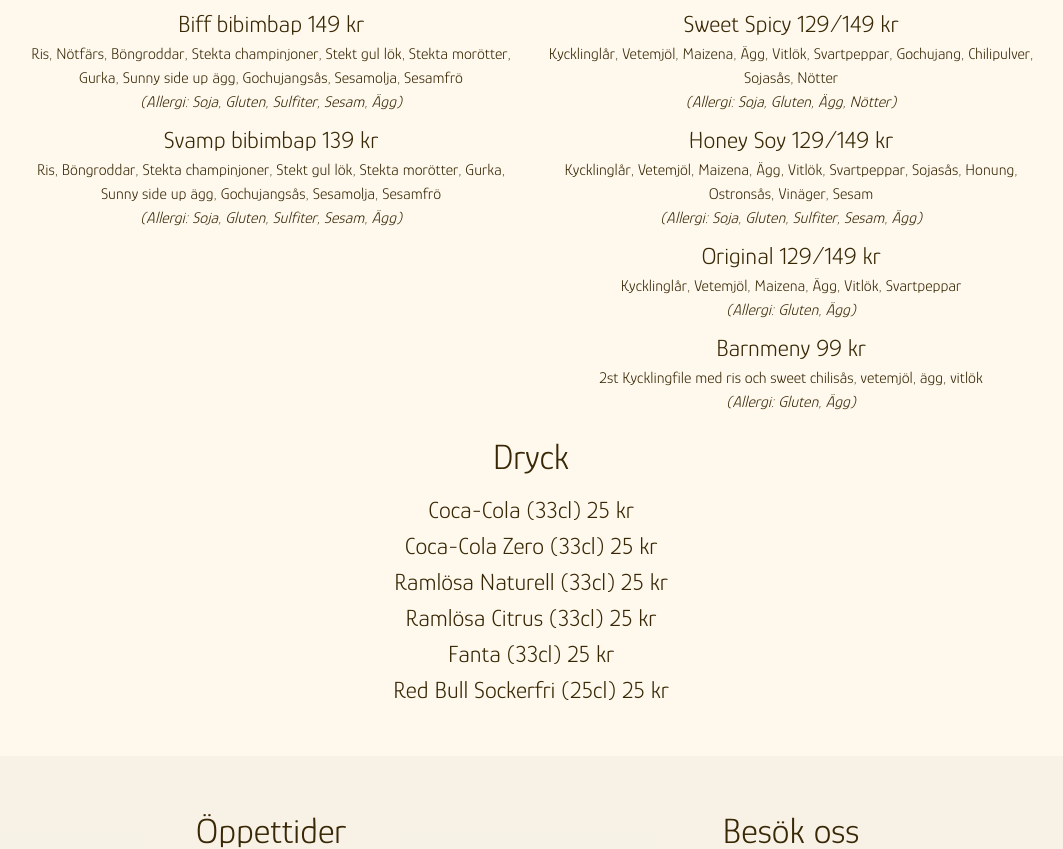
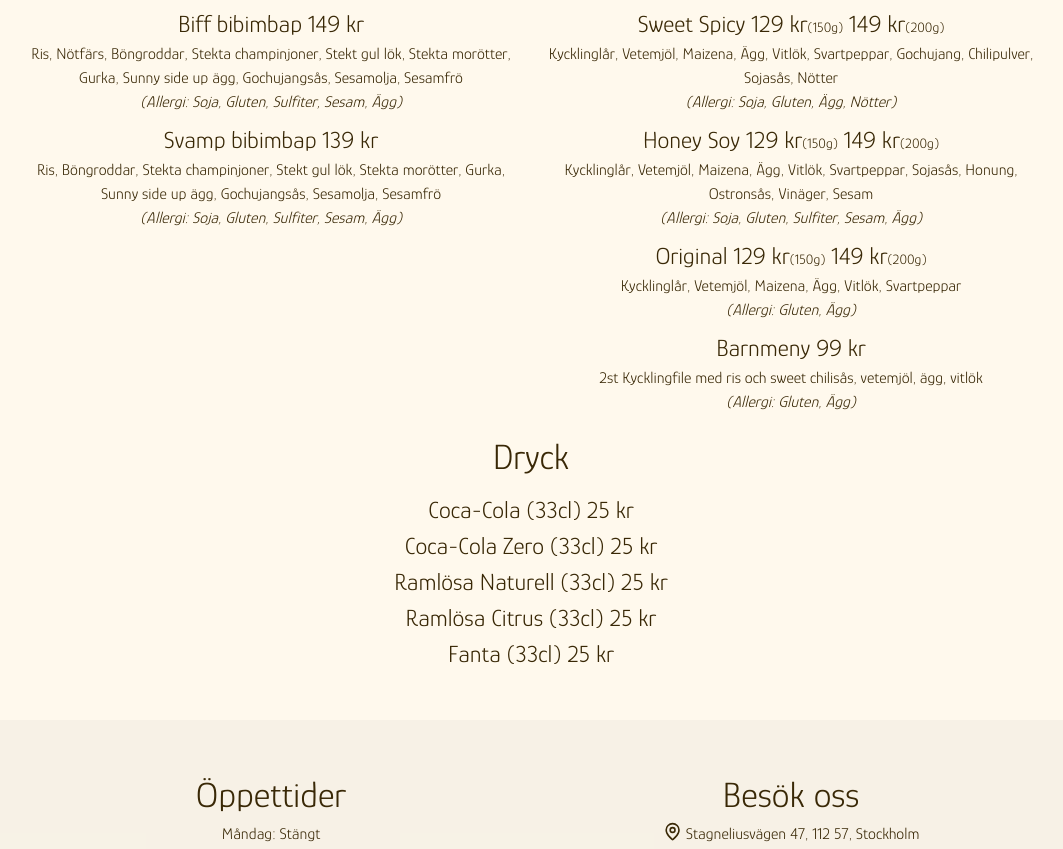
Before and after one commit to Woori-AB/website, a Next.js app: page / in a window 1280 px wide. Shown: the part 1200-2049 px from the top of the page, without its empty margins (109-1172 px from the left). Built offline with nearby package versions, Linux system fonts and the light colour scheme; a web font is replaced by a local one.

Commit message:
fix: add weights to korean fried chicken menu

```diff
--- a/src/components/Menu.tsx
+++ b/src/components/Menu.tsx
@@ -71,7 +71,8 @@
               {intl.formatMessage({
                 id: "menu.korean-fried-chicken.sweet-spicy.name",
               })}{" "}
-              129/149 kr
+              129 kr<span className="text-sm">(150g)</span> 149 kr
+              <span className="text-sm">(200g)</span>
             </h2>
             <span>
               {intl.formatMessage({
@@ -89,7 +90,8 @@
               {intl.formatMessage({
                 id: "menu.korean-fried-chicken.honey-soy.name",
               })}{" "}
-              129/149 kr
+              129 kr<span className="text-sm">(150g)</span> 149 kr
+              <span className="text-sm">(200g)</span>
             </h2>
             <span>
               {intl.formatMessage({
@@ -107,7 +109,8 @@
               {intl.formatMessage({
                 id: "menu.korean-fried-chicken.original.name",
               })}{" "}
-              129/149 kr
+              129 kr<span className="text-sm">(150g)</span> 149 kr
+              <span className="text-sm">(200g)</span>
             </h2>
             <span>
               {intl.formatMessage({
@@ -183,12 +186,6 @@
               })}{" "}
               (33cl) 25 kr
             </h2>
-            <h2>
-              {intl.formatMessage({
-                id: "menu.drinks.red-bull-sugar-free.name",
-              })}{" "}
-              (25cl) 25 kr
-            </h2>
           </div>
         </div>
       </motion.div>
```
